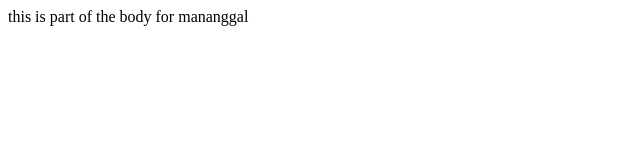
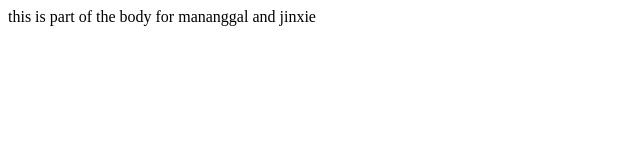
Before and after one commit to mananggal/playground, a plain HTML site: page index.html in a window 1280 px wide. Shown: the full height of the page, 0-640 px from the left. Drawn offline with Linux system fonts and the light colour scheme.

Commit message:
Added jinxier

```diff
--- a/index.html
+++ b/index.html
@@ -1,5 +1,5 @@
 <html>
 <body>
-	<div>this is part of the body for mananggal</div>
+	<div>this is part of the body for mananggal and jinxie</div>
 </body>
 </html>
```
